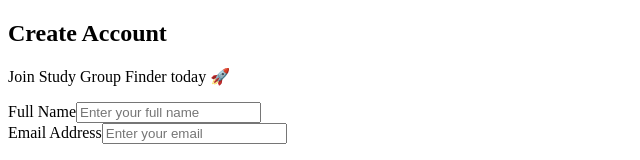
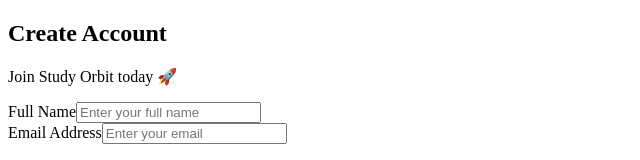
Before and after one commit to ChinthaVamsidharReddy/study-group-finder-and-collaboration-platform-frontend-update, a React (Create React App) app: page /register in a window 1280 px wide. Shown: the top 160 px of the page, without its empty margins (0-640 px from the left). Built offline with nearby package versions, Linux system fonts and the light colour scheme; no server answers; the HTML template or start-up script is replaced by a standard one.

Commit message:
Update Register.js

```diff
--- a/src/components/auth/Register.js
+++ b/src/components/auth/Register.js
@@ -87,7 +87,7 @@
             Create Account
           </h2>
           <p className="mt-2 text-muted-foreground">
-            Join <span className="font-semibold text-primary">Study Group Finder</span> today 🚀
+            Join <span className="font-semibold text-primary">Study Orbit</span> today 🚀
           </p>
         </div>
 
```
